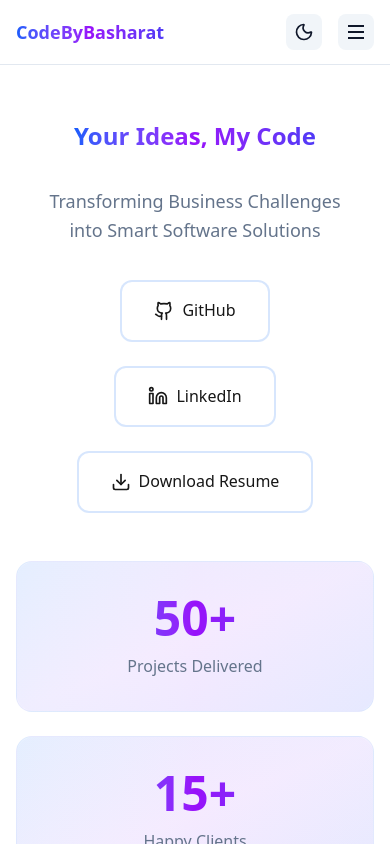
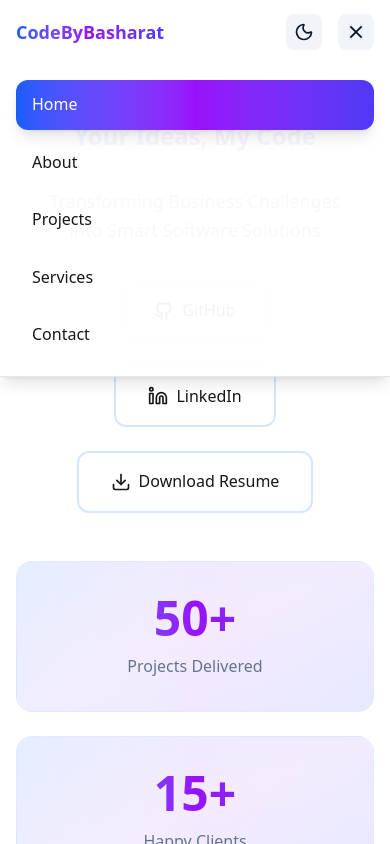
Before and after one commit to BasharatJS/basharat-software-engineer-portfolio, a Next.js app: page / in a window 390 px wide. Both pictures are taken after a click on the button 356 px from the left and 32 px from the top of the page. Shown: the top 844 px of the page. Built offline with nearby package versions, Linux system fonts and the light colour scheme.

Commit message:
implmnet header menu in mobile view

```diff
--- a/src/components/header.tsx
+++ b/src/components/header.tsx
@@ -7,6 +7,7 @@ import { usePathname } from 'next/navigation';
 
 export default function Header() {
   const [isDark, setIsDark] = useState(false);
+  const [isMobileMenuOpen, setIsMobileMenuOpen] = useState(false);
   const pathname = usePathname();
 
   useEffect(() => {
@@ -26,6 +27,11 @@ export default function Header() {
       document.documentElement.classList.remove('dark');
     }
   }, []);
+
+  // Close mobile menu when route changes
+  useEffect(() => {
+    setIsMobileMenuOpen(false);
+  }, [pathname]);
 
   const toggleTheme = () => {
     const newTheme = !isDark;
@@ -95,15 +101,58 @@ export default function Header() {
               )}
             </button>
 
-            <button className="md:hidden p-2 rounded-lg bg-accent hover:bg-muted transition-colors">
+            <button
+              className="md:hidden p-2 rounded-lg bg-accent hover:bg-muted transition-colors"
+              onClick={() => setIsMobileMenuOpen(!isMobileMenuOpen)}
+              aria-label="Toggle mobile menu"
+            >
               <div className="w-5 h-5 flex flex-col justify-center items-center">
-                <span className="block w-4 h-0.5 bg-accent-foreground mb-1"></span>
-                <span className="block w-4 h-0.5 bg-accent-foreground mb-1"></span>
-                <span className="block w-4 h-0.5 bg-accent-foreground"></span>
+                <span className={`block w-4 h-0.5 bg-accent-foreground mb-1 transition-all duration-300 ${
+                  isMobileMenuOpen ? 'rotate-45 translate-y-1.5' : ''
+                }`}></span>
+                <span className={`block w-4 h-0.5 bg-accent-foreground mb-1 transition-all duration-300 ${
+                  isMobileMenuOpen ? 'opacity-0' : ''
+                }`}></span>
+                <span className={`block w-4 h-0.5 bg-accent-foreground transition-all duration-300 ${
+                  isMobileMenuOpen ? '-rotate-45 -translate-y-1.5' : ''
+                }`}></span>
               </div>
             </button>
           </div>
         </div>
+
+        {/* Mobile Navigation Menu */}
+        {isMobileMenuOpen && (
+          <div className="md:hidden absolute top-full left-0 w-full bg-background/95 backdrop-blur-md border-b border-border shadow-lg">
+            <nav className="container mx-auto px-4 py-4">
+              <div className="flex flex-col space-y-2">
+                {[
+                  { name: 'Home', href: '/' },
+                  { name: 'About', href: '/about' },
+                  { name: 'Projects', href: '/projects' },
+                  { name: 'Services', href: '/services' },
+                  { name: 'Contact', href: '/contact' }
+                ].map((item) => {
+                  const isActive = pathname === item.href;
+                  return (
+                    <Link
+                      key={item.name}
+                      href={item.href}
+                      onClick={() => setIsMobileMenuOpen(false)}
+                      className={`block px-4 py-3 rounded-xl font-medium transition-all duration-300 ${
+                        isActive
+                          ? 'text-white bg-gradient-to-r from-blue-600 via-purple-600 to-indigo-600 shadow-lg'
+                          : 'text-foreground hover:text-white hover:bg-gradient-to-r hover:from-blue-600/80 hover:via-purple-600/80 hover:to-indigo-600/80 hover:shadow-lg'
+                      }`}
+                    >
+                      {item.name}
+                    </Link>
+                  );
+                })}
+              </div>
+            </nav>
+          </div>
+        )}
       </div>
     </header>
   );
```
